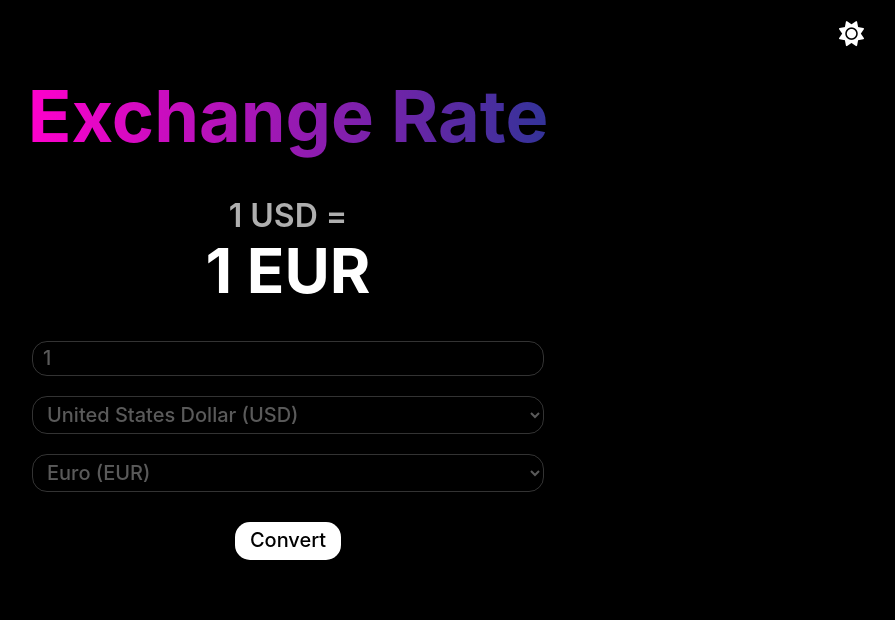
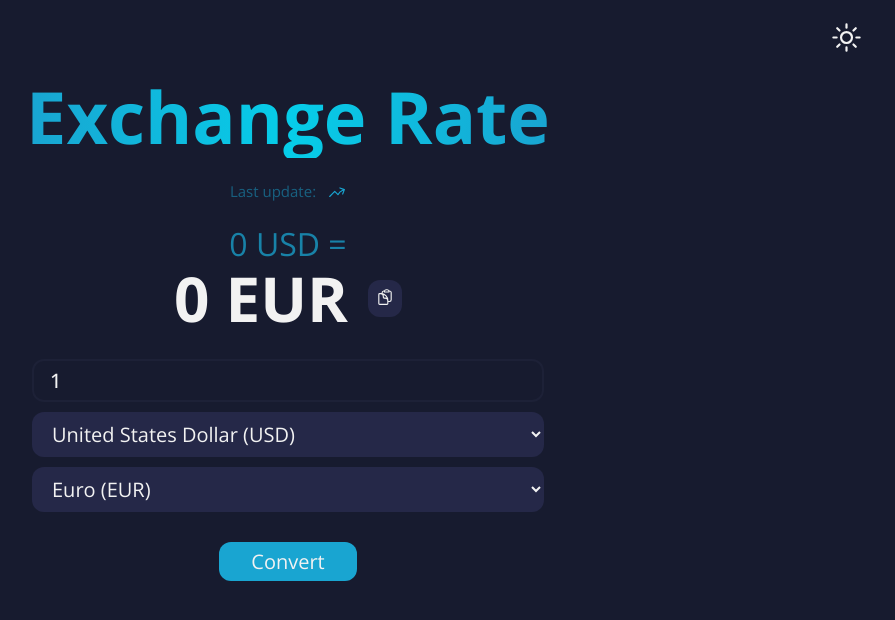
Before and after one commit to DPG-Code/exchange-rate, a plain HTML site: page index.html in a window 1280 px wide. Both pictures are taken after a click on the button 1206 px from the left and 34 px from the top of the page. Shown: the whole page, without its empty margins (352-1247 px from the left). Drawn offline with nearby package versions, Linux system fonts and the light colour scheme; no server answers.

Commit message:
fix: problems whit styles, and add features

```diff
--- a/index.html
+++ b/index.html
@@ -9,17 +9,39 @@
     <link rel="icon" href="./icons8-barato-2-32.png">
     <link rel="stylesheet" type="text/css" href="normalize.css">
     <link rel="stylesheet" type="text/css" href="styles.css">
-    <script src="https://kit.fontawesome.com/7a5ae0b36d.js" crossorigin="anonymous"></script>
 </head>
 <body>
     <button id="switch" class="switch">
-        <span class="btn-light"><i class="fas fa-sun"></i></span>
-        <span class="btn-dark"><i class="fas fa-moon"></i></span>
+        <span class="btn-light">
+          <svg xmlns="http://www.w3.org/2000/svg" fill="none" viewBox="0 0 24 24" stroke-width="1.5" stroke="#F2F2F2">
+            <path stroke-linecap="round" stroke-linejoin="round" d="M12 3v2.25m6.364.386l-1.591 1.591M21 12h-2.25m-.386 6.364l-1.591-1.591M12 18.75V21m-4.773-4.227l-1.591 1.591M5.25 12H3m4.227-4.773L5.636 5.636M15.75 12a3.75 3.75 0 11-7.5 0 3.75 3.75 0 017.5 0z" />
+          </svg>
+        </span>
+        <span class="btn-dark">
+          <svg xmlns="http://www.w3.org/2000/svg" fill="none" viewBox="0 0 24 24" stroke-width="1.5" stroke="#171B2F">
+            <path stroke-linecap="round" stroke-linejoin="round" d="M21.752 15.002A9.718 9.718 0 0118 15.75c-5.385 0-9.75-4.365-9.75-9.75 0-1.33.266-2.597.748-3.752A9.753 9.753 0 003 11.25C3 16.635 7.365 21 12.75 21a9.753 9.753 0 009.002-5.998z" />
+          </svg>
+        </span>
     </button>
 
     <h1>Exchange Rate</h1>
-    <p id="amountInitial">1 USD =</p>
-    <p id="result">1 EUR</p>
+    <section class="last-update-container">
+      <p>Last update:</p>
+      <h3 id="last-update"></h3>
+      <svg xmlns="http://www.w3.org/2000/svg" fill="none" viewBox="0 0 24 24" stroke-width="1.5" stroke="#19A5D1">
+        <path stroke-linecap="round" stroke-linejoin="round" d="M2.25 18L9 11.25l4.306 4.307a11.95 11.95 0 015.814-5.519l2.74-1.22m0 0l-5.94-2.28m5.94 2.28l-2.28 5.941" />
+      </svg>
+    </section>
+
+    <p id="amountInitial">0 USD =</p>
+    <section class="result-container">
+      <h2 id="result">0 EUR</h2>
+      <button id="copy">
+        <svg xmlns="http://www.w3.org/2000/svg" fill="none" viewBox="0 0 24 24" stroke-width="1.5" stroke="#F2F2F2">
+          <path stroke-linecap="round" stroke-linejoin="round" d="M8.25 7.5V6.108c0-1.135.845-2.098 1.976-2.192.373-.03.748-.057 1.123-.08M15.75 18H18a2.25 2.25 0 002.25-2.25V6.108c0-1.135-.845-2.098-1.976-2.192a48.424 48.424 0 00-1.123-.08M15.75 18.75v-1.875a3.375 3.375 0 00-3.375-3.375h-1.5a1.125 1.125 0 01-1.125-1.125v-1.5A3.375 3.375 0 006.375 7.5H5.25m11.9-3.664A2.251 2.251 0 0015 2.25h-1.5a2.251 2.251 0 00-2.15 1.586m5.8 0c.065.21.1.433.1.664v.75h-6V4.5c0-.231.035-.454.1-.664M6.75 7.5H4.875c-.621 0-1.125.504-1.125 1.125v12c0 .621.504 1.125 1.125 1.125h9.75c.621 0 1.125-.504 1.125-1.125V16.5a9 9 0 00-9-9z" />
+        </svg>
+      </button>
+    </section>
 
     <form id="form" action="">
         <input type="number" name="amount" id="amount" placeholder="amount" value="1" min="0">
--- a/index.js
+++ b/index.js
@@ -2,9 +2,28 @@ const url = 'v6.exchangerate-api.com'
 const key = '6ffbb55b39c216b5678b3fc1'
 
 const form = document.getElementById("form")
+const copy = document.getElementById("copy")
+const lastUpdate = document.getElementById("last-update")
 let amountInitial = document.getElementById("amountInitial")
 let result = document.getElementById("result")
 let dataToConvert;
+let resultConvert;
+
+async function convertMoneyRefresh() {
+  let data = undefined
+  try{
+    const response = await fetch(`https://${url}/v6/${key}/pair/USD/EUR/1`)
+    data = await response.json()
+    let convert = data.conversion_result.toFixed(2)
+    resultConvert = convert
+    amountInitial.innerHTML = '1 USD ='
+    result.innerHTML = `${convert} EUR`
+    lastUpdate.innerHTML = data.time_last_update_utc.slice(5, 16)
+  }
+  catch (error){
+    console.log(error)
+  }
+}
 
 async function convertMoney() {
   const amount = Object.values(dataToConvert)[0]
@@ -16,6 +35,7 @@ async function convertMoney() {
       const response = await fetch(`https://${url}/v6/${key}/pair/${from}/${to}/${amount}`)
       data = await response.json()
       let convert = data.conversion_result.toFixed(2)
+      resultConvert = convert
       amountInitial.innerHTML = `${amount} ${from} =`
       result.innerHTML = `${convert} ${to}`
   }
@@ -32,6 +52,12 @@ form.addEventListener("submit", (e) => {
     dataToConvert = newData
     convertMoney()
 })
+
+copy.addEventListener('click', (e) => {
+  navigator.clipboard.writeText(resultConvert)
+})
+
+convertMoneyRefresh()
 
 
 // DARK MODE
--- a/styles.css
+++ b/styles.css
@@ -1,6 +1,17 @@
+@import url('https://fonts.googleapis.com/css2?family=Open+Sans:ital,wght@0,300;0,400;0,500;0,600;0,700;0,800;1,300;1,400;1,500;1,600;1,700;1,800&display=swap');
+
+:root {
+  --main-bg-color: #171B2F;
+  --bg-soft: #1D2137;
+  --bg-card: #252848;
+  --bg-cyan: #06CDE9;
+  --bg-blue: #19A5D1;
+  --bg-white: #F2F2F2;
+}
+
 body{
-    background-color: #ffffff;
-    font-family: -apple-system, BlinkMacSystemFont, 'Segoe UI', Roboto, Oxygen, Ubuntu, Cantarell, 'Open Sans', 'Helvetica Neue', sans-serif;
+  background-color: var(--bg-white);
+  font-family: 'Open Sans', sans-serif;
   display: flex;
   flex-direction: column;
   align-items: center;
@@ -8,10 +19,11 @@ body{
   transition: all ease 0.2s;
   }
   body.dark{
-        background-color: #000000;
+    background-color: var(--main-bg-color);
 }
 
 .switch{
+  z-index: 100;
   display: flex;
   position: absolute;
   top: 2.5%;
@@ -23,26 +35,28 @@ body{
 }
   .btn-light{
     display: none;
-        color: #ffffff;
-        font-size: 25px;
     }
     .btn-light.dark{
       display: block;
     }
   .btn-dark{
-        color: #000000;
-        font-size: 25px;
+    display: block;
     }
     .btn-dark.dark{
       display: none;
     }
 
+  .btn-light svg, .btn-dark svg{
+    width: 35px;
+    height: 35px;
+  }
+
 
 h1{
-    margin: 75px auto 15px auto;
+  margin: 75px auto 0 auto;
   background: #ff00cc;
-    background: -webkit-linear-gradient(to right, #ff00cc, #333399);
-    background: linear-gradient(to right, #ff00cc, #333399);
+  background: -webkit-linear-gradient(to right, #19A5D1, #06CDE9, #19A5D1);
+  background: linear-gradient(to right,  #19A5D1, #06CDE9, #19A5D1);
   -webkit-background-clip: text;
   -webkit-text-fill-color: transparent;
   font-size: 60px;
@@ -50,22 +64,59 @@ h1{
   text-align: center;
 }
 
+.last-update-container{
+  margin: 25px auto;
+  width: 100%;
+  display: flex;
+  align-items: center;
+  justify-content: center;
+  gap: 6px;
+  color: var(--bg-blue);
+  }
+  .last-update-container p{
+    font-size: 15px;
+    opacity: 50%;
+    }
+  .last-update-container svg{
+    width: 18px;
+    height: 18px;
+  }
+
 #amountInitial{
-    margin: 25px auto 0 auto;
   font-size: 20px;
-    font-weight: 600;
+  font-weight: 400;
   text-align: center;
-    color: #afafaf;
+  color: var(--bg-blue);
+  opacity: 75%;
   }
 #result{
-    margin-bottom: 25px;
   font-size: 50px;
   font-weight: 700;
   text-align: center;
-    color: #000000;
+  color: var(--main-bg-color);
 }
 #result.dark{
-        color: #ffffff;
+  color: var(--bg-white);
+}
+
+.result-container{
+  margin-bottom: 25px;
+  width: 100%;
+  display: flex;
+  align-items: center;
+  justify-content: center;
+  gap: 20px;
+}
+#copy{
+  padding: 8px;
+  background-color: var(--bg-card);
+  border-radius: 12px;
+  border: none;
+  cursor: pointer;
+  }
+  #copy svg{
+    width: 18px;
+    height: 18px;
     }
 
 form{
@@ -75,70 +126,79 @@ form{
   flex-direction: column;
   align-items: center;
   justify-content: center;
+  gap: 10px;
 }
 
   #amount{
-        margin: 10px auto;
-        padding: 5px 10px;
+    padding: 8px 16px;
+    width: 250px;
+    border: 2px solid rgba(0, 0, 0, 0.200);
+    background-color: transparent;
+    color: var(--main-bg-color);
+    font-weight: 500;
+    outline: none;
+    border-radius: 12px;
+    }
+    #amount::placeholder{
+      color: #171B2F7c;
+      }
+
+  .from{
+    padding: 8px 16px;
     width: 250px;
     border: 1px solid rgba(0, 0, 0, 0.200);
     background-color: #ffffff;
-        color: #5a5a5a;
-        font-weight: 500;
+    color: var(--main-bg-color);
+    font-weight: 300;
     outline: none;
-        border-radius: 15px;
-        }
-
-    .from{
-        margin: 10px auto;
-        padding: 5px 10px;
-        width: 250px;
-        border: 1px solid rgba(0, 0, 0, 0.200);
-        background-color: #ffffff;
-        color: #5a5a5a;
-        font-weight: 500;
-        outline: none;
-        border-radius: 15px;
+    border-radius: 12px;
     }
     .from option{
         margin: 10px auto;
     }
   .to{
-        margin: 10px auto;
-        padding: 5px 10px;
+    padding: 8px 16px;
     width: 250px;
     border: 1px solid rgba(0, 0, 0, 0.200);
     background-color: #ffffff;
-        color: #5a5a5a;
-        font-weight: 500;
+    color: var(--main-bg-color);
+    font-weight: 300;
     outline: none;
-        border-radius: 15px;
+    border-radius: 12px;
     }
     .to option{
         margin: 10px auto;
     }
-    #amount.dark, .from.dark, .to.dark{
-        border: 1px solid rgba(255, 255, 255, 0.2);
+  #amount.dark{
+    border: 2px solid var(--bg-soft);
     background-color: transparent;
+    color: var(--bg-white);
+  }
+  #amount.dark::placeholder{
+    color: #F2F2F27c;
+  }
+  .from.dark, .to.dark{
+    border: none;
+    background-color: var(--bg-card);
+    color: var(--bg-white);
   }
 
   #submit{
     margin-top: 20px;
-        padding: 7.5px 15px;
-        color: #ffffff;
-        font-weight: 500;
-        background-color: #000000;
-        border-radius: 15px;
+    padding: 8px 32px;
+    color: var(--bg-white);
+    font-weight: 400;
+    background-color: var(--bg-blue);
+    border-radius: 12px;
     border: none;
     outline: none;
     cursor: pointer;
     }
     #submit.dark{
-            color: #000000;
-            background-color: #ffffff;
+        background-color: var(--bg-blue);
       }
     #submit:hover{
-            box-shadow: 0 0px 15px 1px #00000086;
+        box-shadow: 0 0px 10px 1px #19A5D1cc;
       }
 
   .from::-webkit-scrollbar, .to::-webkit-scrollbar{
```
Lines whose indentation alone changed are shown as unchanged.
